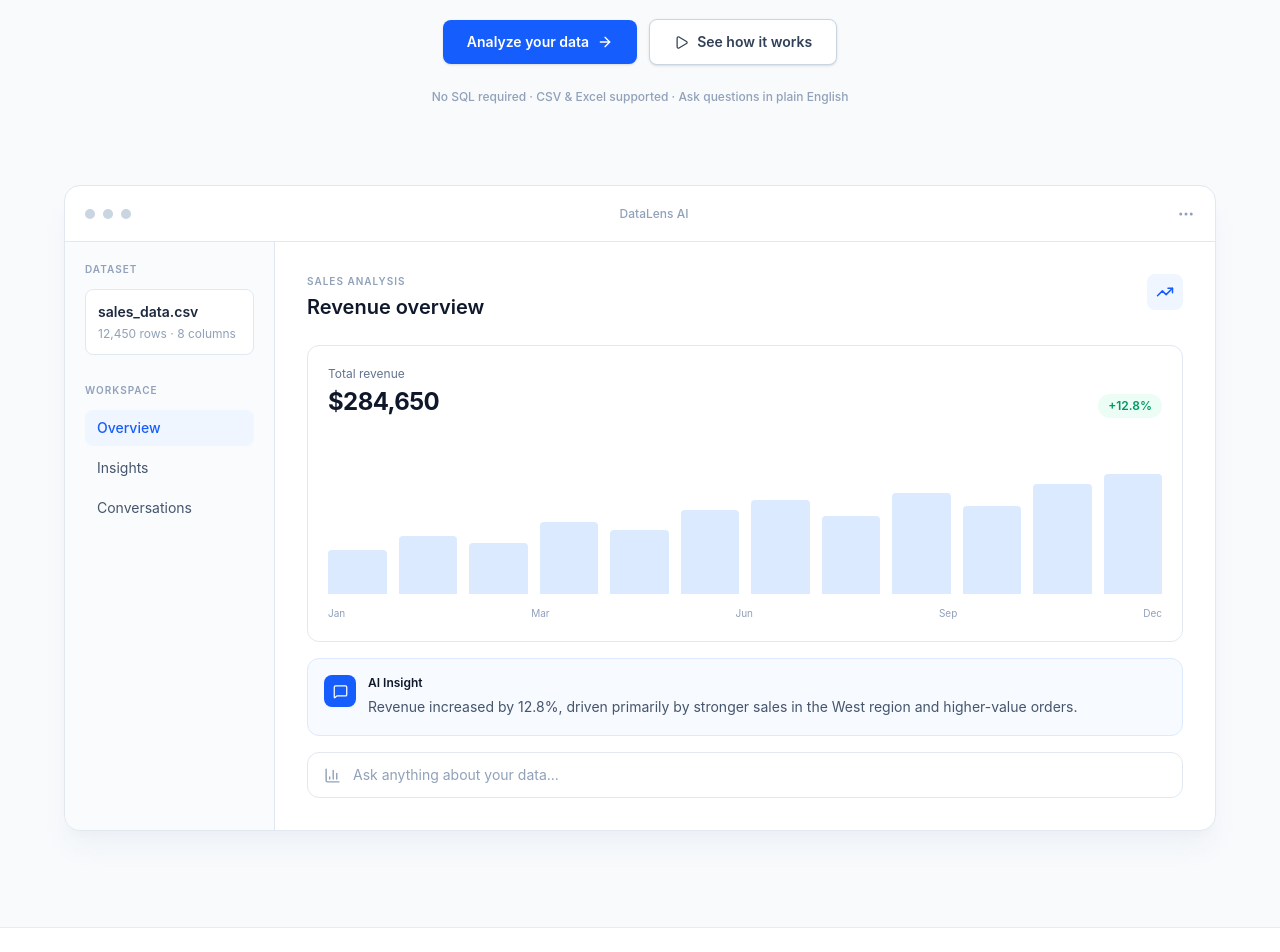
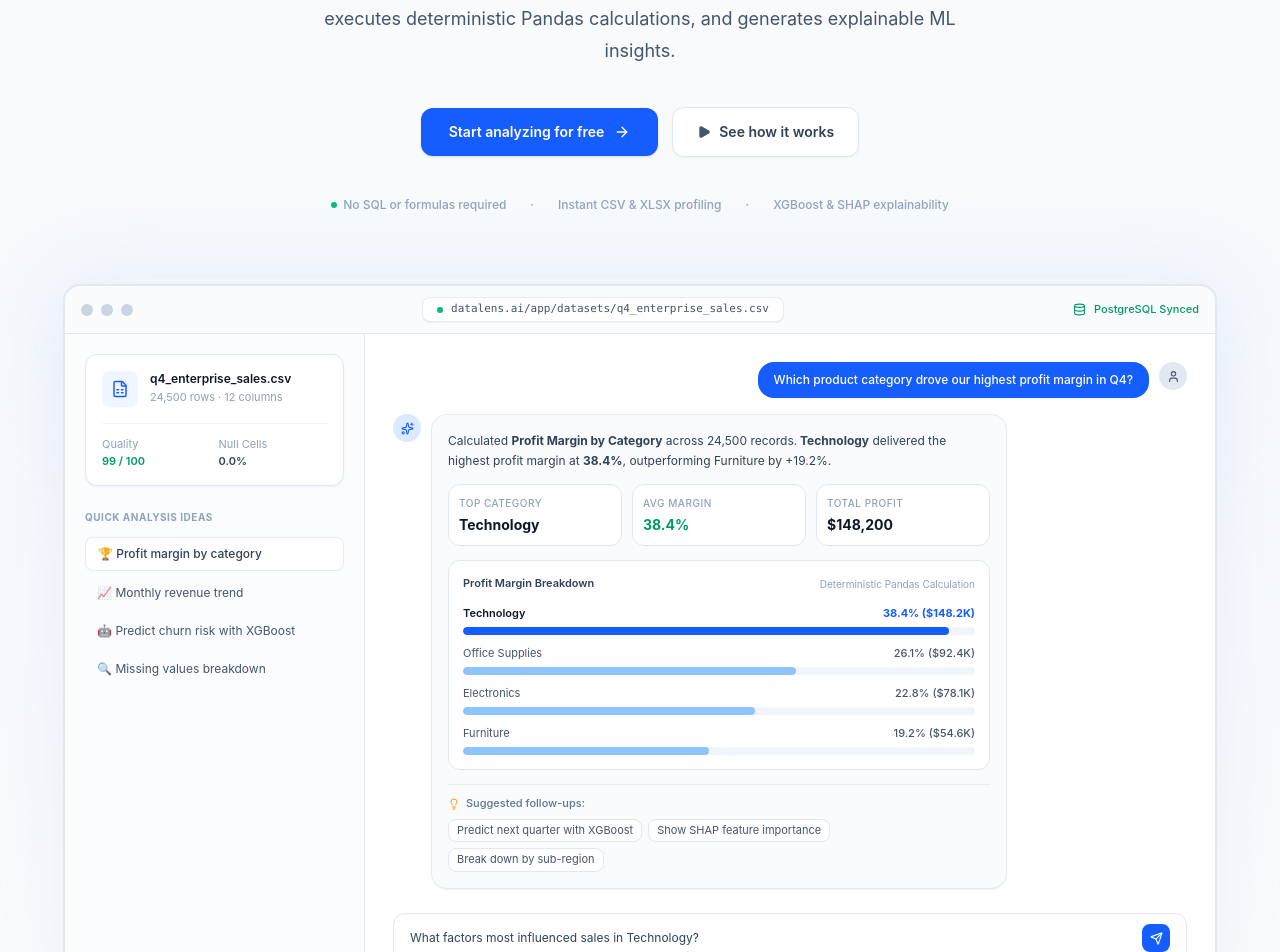
Before and after one commit to Ashutosh-io7/DataLens-AI, a React (Vite) app: page / in a window 1280 px wide. Shown: the part 440-1392 px from the top of the page. Built offline with nearby package versions, Linux system fonts and the light colour scheme.

Commit message:
style(landing): elevate hero layout, spacing, and realistic conversational product preview

```diff
--- a/src/components/Hero.jsx
+++ b/src/components/Hero.jsx
@@ -1,50 +1,82 @@
-import { ArrowRight, Play } from "lucide-react";
+import { ArrowRight, Play, Sparkles } from "lucide-react";
 import { useNavigate } from "react-router-dom";
+import { useAuth } from "../context/AuthContext";
 
 function Hero() {
+  const navigate = useNavigate();
+  const { isAuthenticated } = useAuth();
 
-  const navigate = useNavigate();
+  const handleCtaClick = () => {
+    navigate(isAuthenticated ? "/app" : "/signup");
+  };
+
+  const handleScrollToHowItWorks = () => {
+    const el = document.getElementById("how-it-works");
+    if (el) {
+      el.scrollIntoView({ behavior: "smooth" });
+    }
+  };
 
   return (
-    <section className="relative overflow-hidden px-6 pb-12 pt-8 lg:px-16 lg:pb-16 lg:pt-12">
-      {/* Background accents */}
-      <div className="pointer-events-none absolute left-1/2 top-0 -z-10 h-80 w-80 -translate-x-1/2 rounded-full bg-blue-100/60 blur-3xl" />
+    <section className="relative overflow-hidden px-6 pt-16 pb-12 sm:pt-20 lg:px-16 lg:pt-24 lg:pb-16">
+      {/* Background ambient glow */}
+      <div className="pointer-events-none absolute left-1/2 top-0 -z-10 h-[480px] w-[700px] -translate-x-1/2 -translate-y-1/4 rounded-full bg-gradient-to-tr from-blue-100/70 via-indigo-50/50 to-transparent blur-3xl" />
 
-      <div className="mx-auto max-w-5xl text-center">
-        <div className="inline-flex items-center gap-2 rounded-full border border-blue-100 bg-white px-3.5 py-1.5 text-xs font-semibold text-blue-600 shadow-sm">
-          <span className="h-1.5 w-1.5 rounded-full bg-blue-600" />
-          AI-powered data analysis
+      <div className="mx-auto max-w-4xl text-center">
+        {/* Pill Badge */}
+        <div className="inline-flex items-center gap-2 rounded-full border border-blue-200/80 bg-white/90 px-4 py-1.5 text-xs font-semibold text-blue-700 shadow-xs backdrop-blur-xs">
+          <Sparkles size={13} className="text-blue-600" />
+          <span>Next-Generation Data Science Workspace</span>
         </div>
 
-        <h1 className="mt-7 text-5xl font-bold tracking-[-0.03em] text-slate-900 sm:text-6xl lg:text-7xl">
+        {/* Headline */}
+        <h1 className="mt-8 text-5xl font-extrabold tracking-tight text-slate-900 sm:text-6xl lg:text-7xl">
           Your data has answers.
           <br />
-          <span className="text-blue-600">Just ask.</span>
+          <span className="bg-gradient-to-r from-blue-600 to-indigo-600 bg-clip-text text-transparent">
+            Just ask.
+          </span>
         </h1>
 
-        <p className="mx-auto mt-7 max-w-2xl text-base leading-7 text-slate-600 sm:text-lg sm:leading-8">
-          Upload your CSV or Excel file and let DataLens AI turn raw data
-          into clear answers, useful visualizations, and actionable insights.
+        {/* Subhead */}
+        <p className="mx-auto mt-7 max-w-2xl text-base leading-relaxed text-slate-600 sm:text-lg sm:leading-8">
+          Upload any CSV or Excel file. DataLens AI automatically profiles your dataset,
+          executes deterministic Pandas calculations, and generates explainable ML insights.
         </p>
 
-        <div className="mt-9 flex flex-col items-center justify-center gap-3 sm:flex-row">
-          <button onClick = {() => navigate("/app")} className="group flex items-center gap-2 rounded-lg bg-blue-600 px-6 py-3 text-sm font-semibold text-white shadow-sm transition hover:bg-blue-700">
-            Analyze your data
+        {/* Action Buttons */}
+        <div className="mt-10 flex flex-col items-center justify-center gap-3.5 sm:flex-row">
+          <button
+            onClick={handleCtaClick}
+            className="group flex w-full items-center justify-center gap-2.5 rounded-xl bg-blue-600 px-7 py-3.5 text-sm font-semibold text-white shadow-sm transition hover:bg-blue-700 sm:w-auto"
+          >
+            <span>{isAuthenticated ? "Go to your workspace" : "Start analyzing for free"}</span>
             <ArrowRight
               size={16}
               className="transition-transform group-hover:translate-x-0.5"
             />
           </button>
 
-          <button className="flex items-center gap-2 rounded-lg border border-slate-300 bg-white px-6 py-3 text-sm font-semibold text-slate-700 shadow-sm transition hover:border-slate-400 hover:bg-slate-50">
-            <Play size={15} />
-            See how it works
+          <button
+            onClick={handleScrollToHowItWorks}
+            className="flex w-full items-center justify-center gap-2 rounded-xl border border-slate-200 bg-white px-6 py-3.5 text-sm font-semibold text-slate-700 shadow-xs transition hover:border-slate-300 hover:bg-slate-50 sm:w-auto"
+          >
+            <Play size={14} className="fill-slate-600 text-slate-600" />
+            <span>See how it works</span>
           </button>
         </div>
 
-        <p className="mt-6 text-xs font-medium text-slate-400">
-          No SQL required · CSV & Excel supported · Ask questions in plain English
-        </p>
+        {/* Trust Badges */}
+        <div className="mt-10 flex flex-wrap items-center justify-center gap-x-6 gap-y-2 text-xs font-medium text-slate-400">
+          <span className="flex items-center gap-1.5">
+            <span className="h-1.5 w-1.5 rounded-full bg-emerald-500" />
+            No SQL or formulas required
+          </span>
+          <span className="hidden sm:inline">·</span>
+          <span>Instant CSV & XLSX profiling</span>
+          <span className="hidden sm:inline">·</span>
+          <span>XGBoost & SHAP explainability</span>
+        </div>
       </div>
     </section>
   );
--- a/src/components/ProductPreview.jsx
+++ b/src/components/ProductPreview.jsx
@@ -1,148 +1,217 @@
 import {
   BarChart3,
-  MessageSquare,
-  MoreHorizontal,
+  Bot,
+  Database,
+  FileSpreadsheet,
+  Lightbulb,
+  Send,
+  Sparkles,
   TrendingUp,
+  User,
 } from "lucide-react";
 
 function ProductPreview() {
+  const categories = [
+    { name: "Technology", margin: "38.4%", width: "95%", profit: "$148.2K", highlight: true },
+    { name: "Office Supplies", margin: "26.1%", width: "65%", profit: "$92.4K", highlight: false },
+    { name: "Electronics", margin: "22.8%", width: "57%", profit: "$78.1K", highlight: false },
+    { name: "Furniture", margin: "19.2%", width: "48%", profit: "$54.6K", highlight: false },
+  ];
+
   return (
-    <section className="px-6 pb-20 pt-4 lg:px-16 lg:pb-24">
-      <div className="mx-auto max-w-6xl overflow-hidden rounded-2xl border border-slate-200 bg-white shadow-xl shadow-slate-200/40">
-        {/* App Header */}
-        <div className="flex h-14 items-center justify-between border-b border-slate-200 px-5">
+    <section className="px-6 pb-20 pt-2 lg:px-16 lg:pb-28">
+      <div className="relative mx-auto max-w-6xl">
+        {/* Glow behind frame */}
+        <div className="pointer-events-none absolute -inset-4 rounded-3xl bg-gradient-to-b from-blue-100/60 to-transparent blur-2xl" />
+
+        {/* Browser window */}
+        <div className="relative overflow-hidden rounded-2xl border border-slate-200 bg-white shadow-2xl shadow-slate-200/60 ring-1 ring-slate-900/5">
+          {/* Window Chrome Header */}
+          <div className="flex h-12 items-center justify-between border-b border-slate-200 bg-slate-50/80 px-4">
             <div className="flex items-center gap-2">
-            <span className="h-2.5 w-2.5 rounded-full bg-slate-300" />
-            <span className="h-2.5 w-2.5 rounded-full bg-slate-300" />
-            <span className="h-2.5 w-2.5 rounded-full bg-slate-300" />
+              <span className="h-3 w-3 rounded-full bg-slate-300 transition-colors hover:bg-red-400" />
+              <span className="h-3 w-3 rounded-full bg-slate-300 transition-colors hover:bg-amber-400" />
+              <span className="h-3 w-3 rounded-full bg-slate-300 transition-colors hover:bg-emerald-400" />
             </div>
 
-          <div className="text-xs font-medium text-slate-400">
-            DataLens AI
+            {/* URL / status pill */}
+            <div className="flex items-center gap-2 rounded-lg border border-slate-200/80 bg-white px-3.5 py-1 text-xs text-slate-500 shadow-2xs">
+              <span className="h-1.5 w-1.5 rounded-full bg-emerald-500" />
+              <span className="font-mono text-[11px] text-slate-600">datalens.ai/app/datasets/q4_enterprise_sales.csv</span>
             </div>
 
-          <MoreHorizontal size={18} className="text-slate-400" />
+            <div className="flex items-center gap-2 text-[11px] font-medium text-emerald-600">
+              <Database size={13} />
+              <span className="hidden sm:inline">PostgreSQL Synced</span>
+            </div>
           </div>
 
-        <div className="grid min-h-[440px] md:grid-cols-[210px_1fr]">
-          {/* Sidebar */}
-          <aside className="hidden border-r border-slate-200 bg-slate-50/70 p-5 md:block">
-            <p className="text-[10px] font-semibold uppercase tracking-widest text-slate-400">
-              Dataset
+          {/* Main App Workspace */}
+          <div className="grid lg:grid-cols-[300px_1fr]">
+            {/* Left Column: Dataset Sidebar */}
+            <aside className="hidden border-r border-slate-200 bg-slate-50/50 p-5 lg:block">
+              {/* Dataset Card */}
+              <div className="rounded-xl border border-slate-200 bg-white p-4 shadow-xs">
+                <div className="flex items-start gap-3">
+                  <div className="flex h-9 w-9 shrink-0 items-center justify-center rounded-lg bg-blue-50 text-blue-600">
+                    <FileSpreadsheet size={18} />
+                  </div>
+                  <div className="min-w-0 flex-1">
+                    <p className="truncate text-xs font-semibold text-slate-900">
+                      q4_enterprise_sales.csv
                     </p>
-
-            <div className="mt-3 rounded-lg border border-slate-200 bg-white p-3">
-              <p className="truncate text-sm font-semibold text-slate-800">
-                sales_data.csv
-              </p>
-
-              <p className="mt-1 text-xs text-slate-400">
-                12,450 rows · 8 columns
+                    <p className="mt-0.5 text-[11px] text-slate-400">
+                      24,500 rows · 12 columns
                     </p>
                   </div>
-
-            <p className="mt-7 text-[10px] font-semibold uppercase tracking-widest text-slate-400">
-              Workspace
-            </p>
-
-            <div className="mt-3 space-y-1 text-sm">
-              <div className="rounded-lg bg-blue-50 px-3 py-2 font-medium text-blue-600">
-                Overview
                 </div>
 
-              <div className="rounded-lg px-3 py-2 text-slate-600">
-                Insights
+                <div className="mt-4 grid grid-cols-2 gap-2 border-t border-slate-100 pt-3 text-[11px]">
+                  <div>
+                    <span className="text-slate-400">Quality</span>
+                    <p className="font-semibold text-emerald-600">99 / 100</p>
+                  </div>
+                  <div>
+                    <span className="text-slate-400">Null Cells</span>
+                    <p className="font-semibold text-slate-700">0.0%</p>
+                  </div>
+                </div>
               </div>
 
-              <div className="rounded-lg px-3 py-2 text-slate-600">
-                Conversations
+              {/* Suggested Questions */}
+              <div className="mt-6">
+                <p className="text-[10px] font-bold uppercase tracking-wider text-slate-400">
+                  Quick Analysis Ideas
+                </p>
+                <div className="mt-3 space-y-1.5 text-xs text-slate-600">
+                  <div className="rounded-lg bg-white border border-slate-200/80 px-3 py-2 text-slate-700 font-medium">
+                    🏆 Profit margin by category
+                  </div>
+                  <div className="rounded-lg px-3 py-2 hover:bg-white hover:text-slate-900 transition">
+                    📈 Monthly revenue trend
+                  </div>
+                  <div className="rounded-lg px-3 py-2 hover:bg-white hover:text-slate-900 transition">
+                    🤖 Predict churn risk with XGBoost
+                  </div>
+                  <div className="rounded-lg px-3 py-2 hover:bg-white hover:text-slate-900 transition">
+                    🔍 Missing values breakdown
+                  </div>
                 </div>
               </div>
             </aside>
 
-          {/* Main Workspace */}
-          <main className="p-5 sm:p-7 lg:p-8">
-            <div className="flex items-start justify-between">
-              <div>
-                <p className="text-[10px] font-semibold uppercase tracking-widest text-slate-400">
-                  Sales analysis
-                </p>
-
-                <h3 className="mt-1 text-lg font-semibold text-slate-900 sm:text-xl">
-                  Revenue overview
-                </h3>
+            {/* Right Column: Active Conversation & Visuals */}
+            <main className="flex flex-col p-5 sm:p-7">
+              {/* Chat Thread */}
+              <div className="space-y-4">
+                {/* User Message */}
+                <div className="flex justify-end gap-2.5">
+                  <div className="max-w-lg rounded-2xl bg-blue-600 px-4 py-2.5 text-xs font-medium text-white shadow-xs">
+                    Which product category drove our highest profit margin in Q4?
                   </div>
-
-              <div className="flex h-9 w-9 items-center justify-center rounded-lg bg-blue-50 text-blue-600">
-                <TrendingUp size={18} />
+                  <div className="flex h-7 w-7 shrink-0 items-center justify-center rounded-full bg-slate-200 text-slate-600">
+                    <User size={13} />
                   </div>
                 </div>
 
-            {/* Revenue Card */}
-            <div className="mt-6 rounded-xl border border-slate-200 p-5">
-              <div className="flex items-end justify-between">
-                <div>
-                  <p className="text-xs text-slate-500">Total revenue</p>
-
-                  <p className="mt-1 text-2xl font-bold tracking-tight text-slate-900">
-                    $284,650
-                  </p>
+                {/* AI Response */}
+                <div className="flex justify-start gap-2.5">
+                  <div className="flex h-7 w-7 shrink-0 items-center justify-center rounded-full bg-blue-100 text-blue-600">
+                    <Sparkles size={13} />
                   </div>
 
-                <span className="rounded-full bg-emerald-50 px-2.5 py-1 text-xs font-semibold text-emerald-600">
-                  +12.8%
-                </span>
+                  <div className="max-w-xl rounded-2xl border border-slate-200/80 bg-slate-50/70 p-4 text-xs leading-relaxed text-slate-700 shadow-2xs">
+                    <p>
+                      Calculated <strong>Profit Margin by Category</strong> across 24,500 records.
+                      <strong> Technology</strong> delivered the highest profit margin at <strong>38.4%</strong>, outperforming Furniture by +19.2%.
+                    </p>
+
+                    {/* Stat Cards */}
+                    <div className="mt-3.5 grid grid-cols-3 gap-2.5">
+                      <div className="rounded-xl border border-slate-200 bg-white p-2.5">
+                        <p className="text-[10px] uppercase tracking-wider text-slate-400 font-medium">Top Category</p>
+                        <p className="mt-1 text-sm font-bold text-slate-900">Technology</p>
                       </div>
-
-              {/* Chart */}
-              <div className="mt-8 flex h-36 items-end gap-2.5 sm:gap-3">
-                {[44, 58, 51, 72, 64, 84, 94, 78, 101, 88, 110, 120].map(
-                  (height, index) => (
-                    <div
-                      key={index}
-                      className="flex-1 rounded-t-sm bg-blue-100 transition hover:bg-blue-200"
-                      style={{ height: `${height}px` }}
-                    />
-                  )
-                )}
+                      <div className="rounded-xl border border-slate-200 bg-white p-2.5">
+                        <p className="text-[10px] uppercase tracking-wider text-slate-400 font-medium">Avg Margin</p>
+                        <p className="mt-1 text-sm font-bold text-emerald-600">38.4%</p>
                       </div>
-
-              <div className="mt-3 flex justify-between text-[10px] text-slate-400">
-                <span>Jan</span>
-                <span>Mar</span>
-                <span>Jun</span>
-                <span>Sep</span>
-                <span>Dec</span>
+                      <div className="rounded-xl border border-slate-200 bg-white p-2.5">
+                        <p className="text-[10px] uppercase tracking-wider text-slate-400 font-medium">Total Profit</p>
+                        <p className="mt-1 text-sm font-bold text-slate-900">$148,200</p>
                       </div>
                     </div>
 
-            {/* AI Insight */}
-            <div className="mt-4 flex gap-3 rounded-xl border border-blue-100 bg-blue-50/50 p-4">
-              <div className="flex h-8 w-8 shrink-0 items-center justify-center rounded-lg bg-blue-600 text-white">
-                <MessageSquare size={15} />
+                    {/* Chart Visualization */}
+                    <div className="mt-3.5 rounded-xl border border-slate-200 bg-white p-3.5">
+                      <div className="flex items-center justify-between text-[11px] font-semibold text-slate-700">
+                        <span>Profit Margin Breakdown</span>
+                        <span className="text-[10px] text-slate-400 font-normal">Deterministic Pandas Calculation</span>
                       </div>
 
-              <div>
-                <p className="text-xs font-semibold text-slate-900">
-                  AI Insight
-                </p>
-
-                <p className="mt-1 text-xs leading-5 text-slate-600 sm:text-sm sm:leading-6">
-                  Revenue increased by 12.8%, driven primarily by stronger
-                  sales in the West region and higher-value orders.
-                </p>
+                      <div className="mt-3 space-y-2.5">
+                        {categories.map((cat) => (
+                          <div key={cat.name}>
+                            <div className="flex justify-between text-[11px] mb-1">
+                              <span className={cat.highlight ? "font-semibold text-slate-900" : "text-slate-600"}>
+                                {cat.name}
+                              </span>
+                              <span className={cat.highlight ? "font-bold text-blue-600" : "font-medium text-slate-600"}>
+                                {cat.margin} ({cat.profit})
+                              </span>
+                            </div>
+                            <div className="h-2 w-full overflow-hidden rounded-full bg-slate-100">
+                              <div
+                                className={`h-full rounded-full transition-all duration-500 ${
+                                  cat.highlight ? "bg-blue-600" : "bg-blue-300"
+                                }`}
+                                style={{ width: cat.width }}
+                              />
+                            </div>
+                          </div>
+                        ))}
                       </div>
                     </div>
 
-            {/* Ask Bar */}
-            <div className="mt-4 flex items-center gap-3 rounded-xl border border-slate-200 px-4 py-3">
-              <BarChart3 size={17} className="shrink-0 text-slate-400" />
-
-              <span className="truncate text-xs text-slate-400 sm:text-sm">
-                Ask anything about your data...
+                    {/* Follow-up suggestions */}
+                    <div className="mt-3.5 border-t border-slate-200/60 pt-2.5">
+                      <div className="flex items-center gap-1.5 text-[11px] font-medium text-slate-500 mb-1.5">
+                        <Lightbulb size={12} className="text-amber-500" />
+                        <span>Suggested follow-ups:</span>
+                      </div>
+                      <div className="flex flex-wrap gap-1.5">
+                        <span className="rounded-lg border border-slate-200 bg-white px-2 py-0.5 text-[11px] text-slate-600 hover:border-blue-300 hover:text-blue-600 cursor-pointer transition">
+                          Predict next quarter with XGBoost
+                        </span>
+                        <span className="rounded-lg border border-slate-200 bg-white px-2 py-0.5 text-[11px] text-slate-600 hover:border-blue-300 hover:text-blue-600 cursor-pointer transition">
+                          Show SHAP feature importance
+                        </span>
+                        <span className="rounded-lg border border-slate-200 bg-white px-2 py-0.5 text-[11px] text-slate-600 hover:border-blue-300 hover:text-blue-600 cursor-pointer transition">
+                          Break down by sub-region
                         </span>
                       </div>
+                    </div>
+                  </div>
+                </div>
+              </div>
+
+              {/* Chat Input Bar */}
+              <div className="mt-6 flex items-center gap-2 rounded-xl border border-slate-200 bg-white px-4 py-2.5 shadow-2xs">
+                <input
+                  type="text"
+                  readOnly
+                  value="What factors most influenced sales in Technology?"
+                  className="flex-1 bg-transparent text-xs text-slate-700 outline-none"
+                />
+                <button
+                  aria-label="Send query"
+                  className="flex h-7 w-7 items-center justify-center rounded-lg bg-blue-600 text-white"
+                >
+                  <Send size={13} />
+                </button>
+              </div>
             </main>
+          </div>
         </div>
       </div>
     </section>
```
Lines whose indentation alone changed are shown as unchanged.
